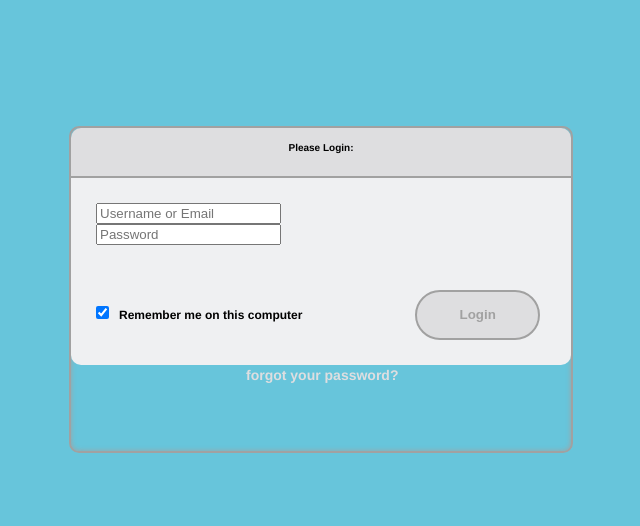
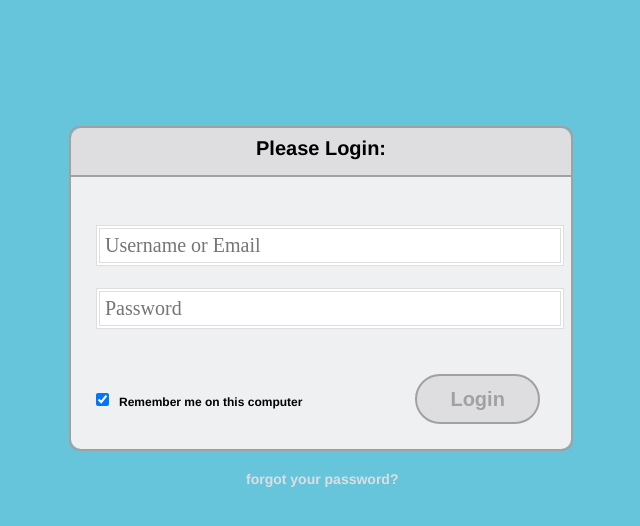
Before and after one commit to NerdPractitioner/Tech-Academy-Basic-HTML-CSS, a plain HTML site: page user_login/login.html in a window 1280 px wide. Shown: the whole page, without its empty margins (319-959 px from the left). Drawn offline with Linux system fonts and the light colour scheme.

Commit message:
correct css targetting issues with text input

```diff
--- a/user_login/css/login_style.css
+++ b/user_login/css/login_style.css
@@ -21,7 +21,7 @@ a:hover {
 }
 .login {
     width: 500px;
-    height: 323px;
+    height: 321px;
     border: 2px solid #a1a1a1;
     box-shadow: inset 0 0 5px #a1a1a1;
     border-radius: 10px;
@@ -34,6 +34,7 @@ a:hover {
     background-color: #dedee0;
     border-bottom: 2px solid #a1a1a1;
     text-align: center;
+    font-size:20px;
     padding: 3% 0 0 0;
     border-radius: 10px 10px 0 0;
 }
@@ -44,8 +45,7 @@ form{
     border-radius: 0 0 10px 10px;
 }
 
-input [type="text"],
-input [type="password"] {
+.txt {
     outline: none;
     font-size: 20px;
     width: 450px;
@@ -55,8 +55,7 @@ input [type="password"] {
     margin: 5% 0 0 0;
 }
 
-input[type="text"]:focus,
-input[type="password"]:focus {
+.txt:focus {
     border: 0 0 5px #000;
     box-shadow: inset 0 0 10px #a1a1a1;
 }
@@ -65,7 +64,7 @@ input[type="password"]:focus {
     outline: none;
     color: #a1a1a1;
     font-weight: bold;
-    font-size: 20;
+    font-size: 20px;
     width: 125px;
     height: 50px;
     margin: 45px 0 0 110px;
@@ -93,6 +92,7 @@ input[type="password"]:focus {
 .forgot {
     width: 100%;
     font-size: 3em;
+    padding-top: 20px;
 }
 
 .forgot a {
```
